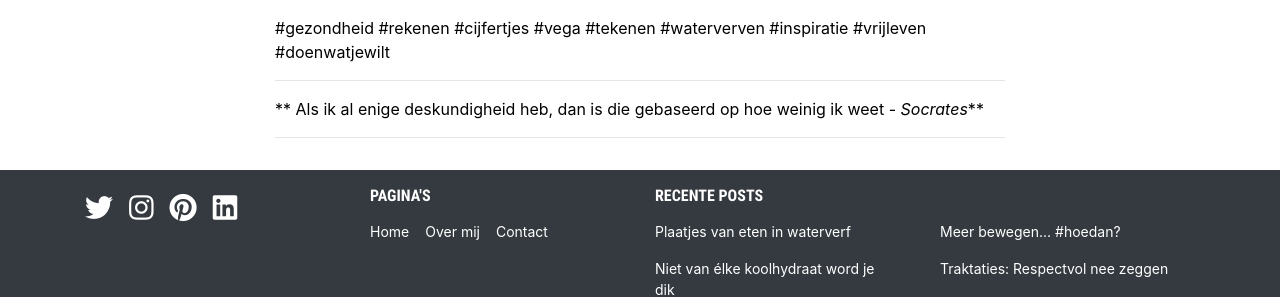
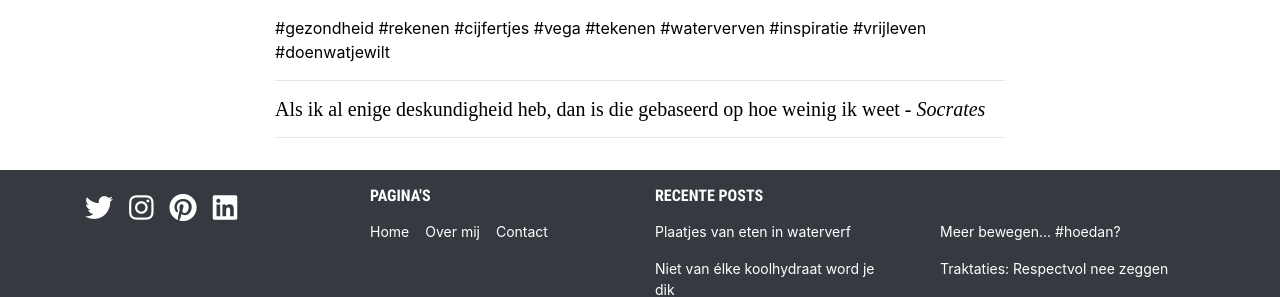
Before and after one commit to BaasLimited/baasovereten.github.io, a Jekyll site: the page built from over-mij.md, in a window 1280 px wide and 900 px high, scrolled down 917 px. Shown: the part 518-815 px from the top of the window. Built offline with Jekyll 4.4.1, drawn with Linux system fonts in a browser that asks for light colours; some web fonts are replaced.

```diff
--- a/over-mij.md
+++ b/over-mij.md
@@ -22,6 +22,6 @@ PS. Oh ja, alle tekeningen op de website zijn zelf gemaakt
 
 ___
 
-** Als ik al enige deskundigheid heb, dan is die gebaseerd op hoe weinig ik weet - _Socrates_**
+##### Als ik al enige deskundigheid heb, dan is die gebaseerd op hoe weinig ik weet - _Socrates_
 
 ___
```
